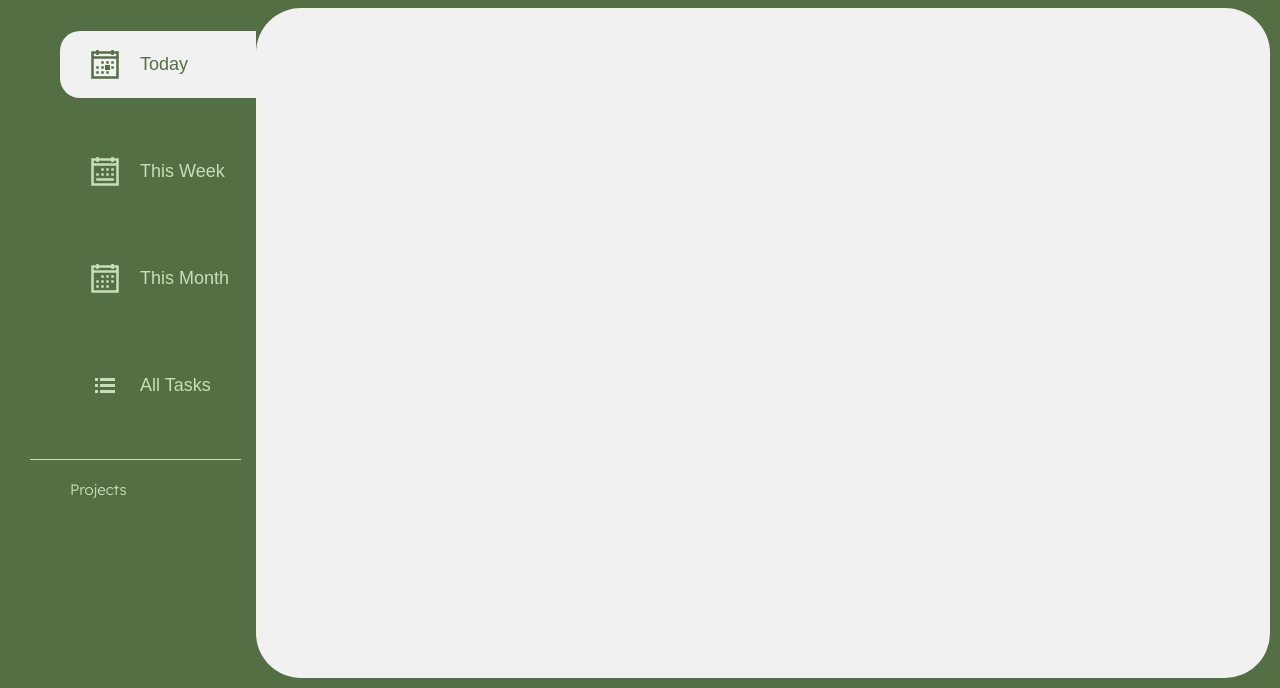
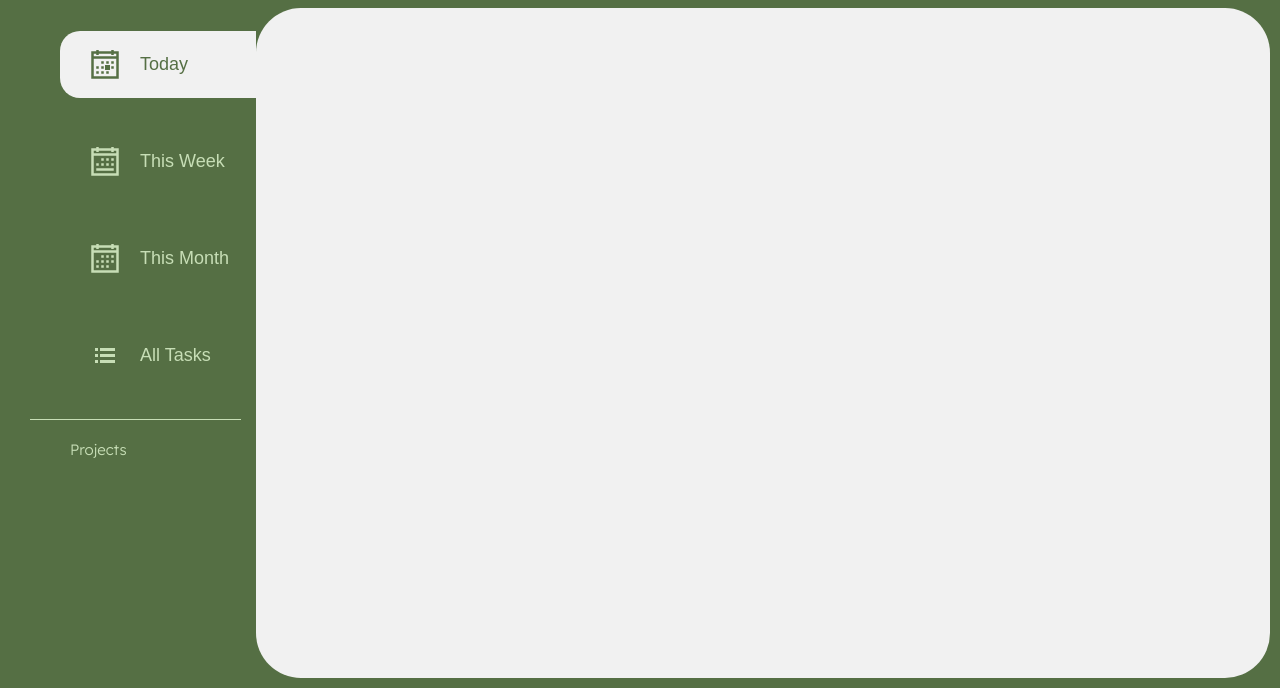
Before and after one commit to huntkay1/to-do-app, a website built with webpack: page src/index.html in a window 1280 px wide. Shown: the part 112-800 px from the top of the page. Built offline with nearby package versions, Linux system fonts and the light colour scheme.

Commit message:
Update README

```diff
--- a/src/style.css
+++ b/src/style.css
@@ -71,11 +71,11 @@ nav {
     width: 100%;
     background-color: transparent;
     border: none;
-    margin-bottom: 40px;
+    margin-bottom: 30px;
     padding: 5px 0 5px 0;
 }
 
-#nav-1 button svg{
+#nav-1 button svg {
     padding-right: 15px;
     padding-left: 25px;
     pointer-events: none;
```
Also changed, not shown: README.md, dist/9c1cecd209c1cec10fd5.svg (deleted), dist/be47a26f528919524323.png (deleted), dist/cf3564e2be954670b8de.png (deleted), dist/e3e3fc36d84742e0d819.svg (deleted), dist/f2b8e52f1fc387440c9d.png (deleted), dist/fb10530a6229b5d75d28.png (deleted), dist/ffdeb42625266470dfa5.png (deleted), dist/main.js.
